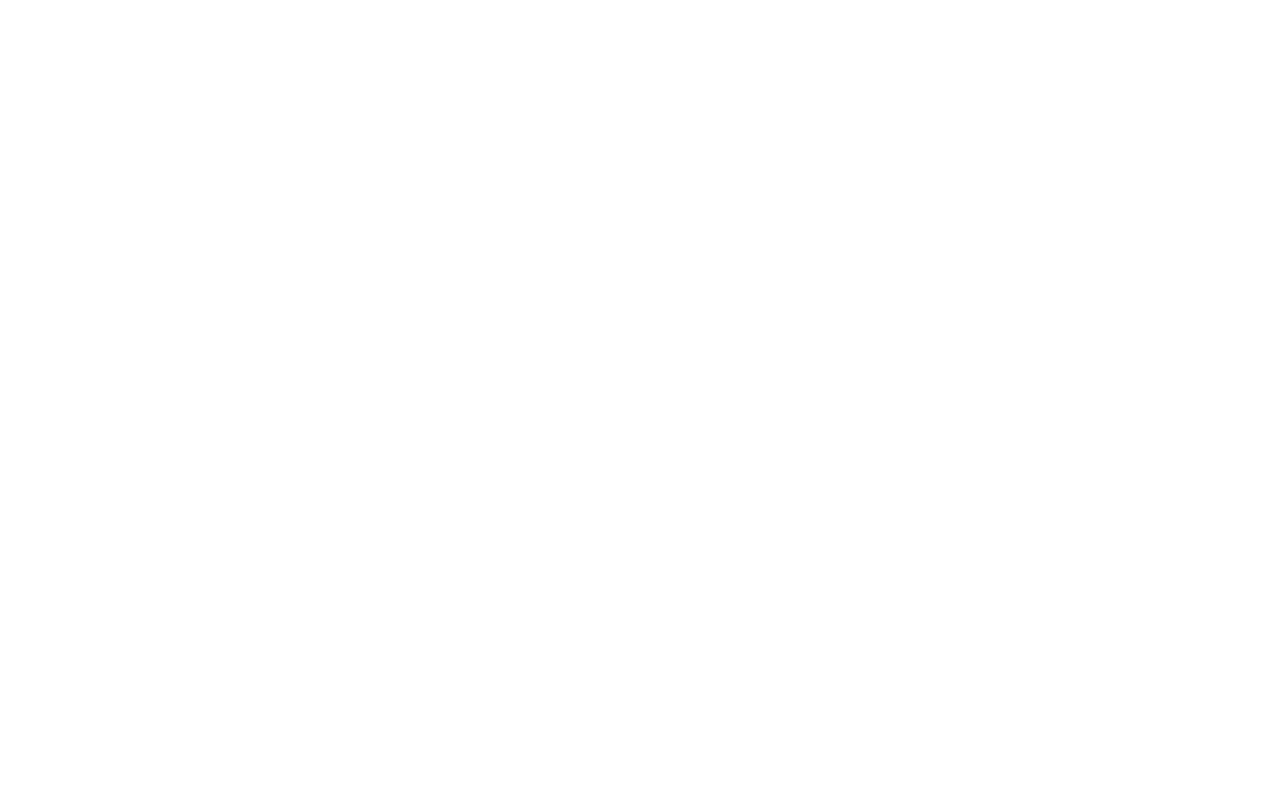
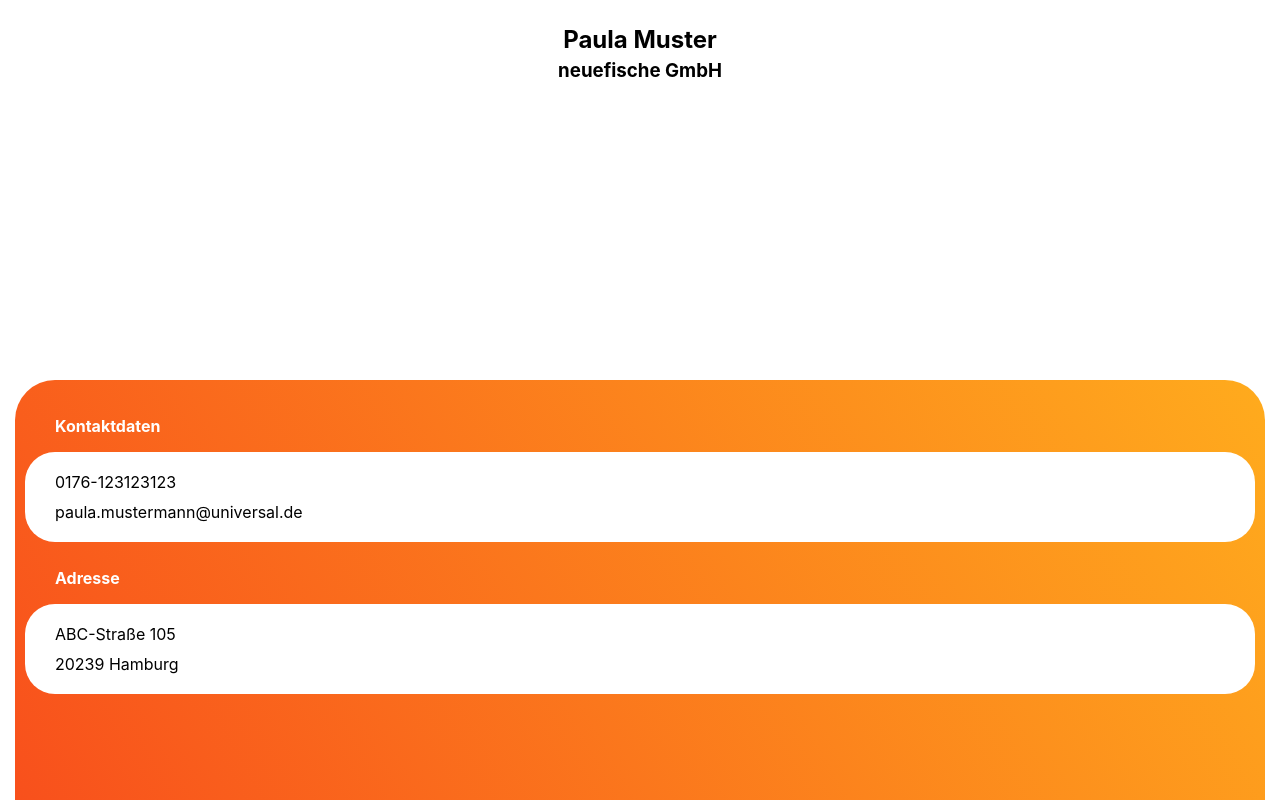
Before and after one commit to soerenstein/capstone-project, a React (Create React App) app: page /user-profile in a window 1280 px wide. Built offline with nearby package versions, Linux system fonts and the light colour scheme.

Commit message:
Add UserProfile

```diff
--- a/src/App.js
+++ b/src/App.js
@@ -4,6 +4,7 @@
 import CreateContact from './components/CreateContact/CreateContact'
 import ContactProfile from './components/ContactProfile/ContactProfile'
 import HomePage from './components/HomePage/HomePage'
+import UserProfile from './components/UserProfile/UserProfile'
 
 export default function App() {
   const user = {
@@ -20,7 +21,9 @@
   return (
     <Router>
       <Switch>
-        <Route path="/user-profile"></Route>
+        <Route path="/user-profile">
+          <UserProfile />
+        </Route>
         <Route path="/favorites"></Route>
         <Route path="/create">
           <CreateContact onSubmit={addContactItem} />
--- /dev/null
+++ b/src/components/UserProfile/UserProfile.js
@@ -0,0 +1,23 @@
+import React from 'react'
+import UserProfileContent from './UserProfileContent'
+
+const user = {
+    firstName: 'Paula',
+    lastName: 'Muster',
+    company: 'neuefische GmbH',
+    phone: '0176-123123123',
+    mail: 'paula.mustermann@universal.de',
+    street: 'ABC-Straße 105',
+    zip: '20239',
+    city: 'Hamburg',
+    note: 'Wv Montag',
+    category: 'pot. Kunde',
+  }
+
+export default function UserProfile() {
+    return (
+        <div>
+            <UserProfileContent user={user} />
+        </div>
+    )
+}
--- /dev/null
+++ b/src/components/UserProfile/UserProfileContent.js
@@ -0,0 +1,78 @@
+import React, { useState } from 'react'
+import styled from 'styled-components/macro'
+
+export default function UserProfileContent({ user }) {
+  return (
+    <>
+      <NameStyled>{user.firstName + ' ' + user.lastName}</NameStyled>
+      <CompanyStyled>{user.company}</CompanyStyled>
+      <ProfileWrapper>
+        <DetailListStyled>
+          <DetailItemHeading>Kontaktdaten</DetailItemHeading>
+          <DetailItemContainer>
+            <DetailItemContent>{user.phone}</DetailItemContent>
+            <DetailItemContent>{user.mail}</DetailItemContent>
+          </DetailItemContainer>
+          <DetailItemHeading>Adresse</DetailItemHeading>
+          <DetailItemContainer>
+            <DetailItemContent>{user.street}</DetailItemContent>
+            <DetailItemContent>{user.zip + ' ' + user.city}</DetailItemContent>
+          </DetailItemContainer>
+        </DetailListStyled>
+      </ProfileWrapper>
+    </>
+  )
+}
+
+const ProfileWrapper = styled.div`
+  position: absolute;
+  bottom: 0;
+  left: 15px;
+  right: 15px;
+  margin: 0 auto;
+  padding: 10px;
+  background: rgb(255, 171, 29);
+  background: linear-gradient(
+    240deg,
+    rgba(255, 171, 29, 1) 0%,
+    rgba(248, 80, 28, 1) 100%
+  );
+  height: 50vh;
+  z-index: 100;
+  border-top-left-radius: 40px;
+  border-top-right-radius: 40px;
+`
+
+const NameStyled = styled.h2`
+  color: black;
+  text-align: center;
+  margin: 25px 0 5px 0;
+`
+
+const CompanyStyled = styled.h3`
+  color: black;
+  text-align: center;
+  margin: 5px 0;
+`
+
+const DetailListStyled = styled.ul`
+  list-style: none;
+  padding: 0;
+`
+
+const DetailItemContainer = styled.p`
+  background: white;
+  border-radius: 30px;
+  padding: 10px 0 10px 30px;
+`
+
+const DetailItemHeading = styled.h4`
+  color: white;
+  margin: 5px 0 5px 0;
+  padding-left: 30px;
+  padding-top: 10px;
+`
+
+const DetailItemContent = styled.p`
+  margin: 10px 0;
+`
```
Also changed, not shown: src/img/chevron-down.svg (renamed from src/components/img/chevron-down.svg), src/img/user.svg (renamed from src/components/img/user.svg).
